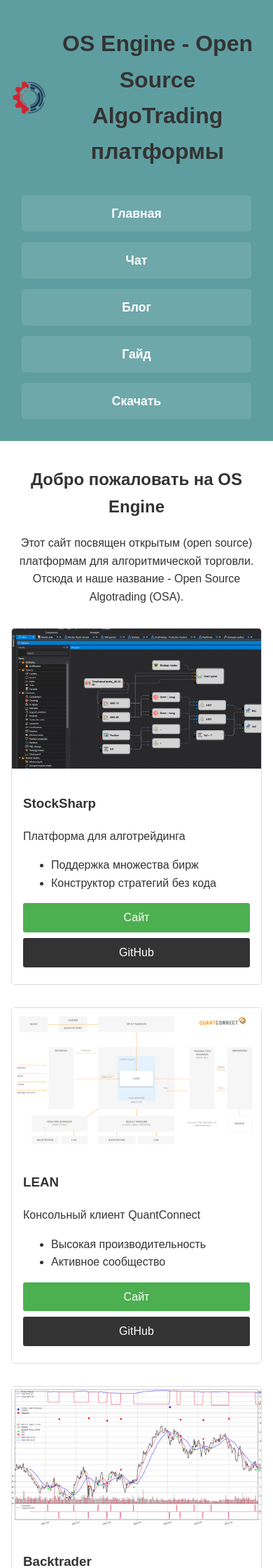
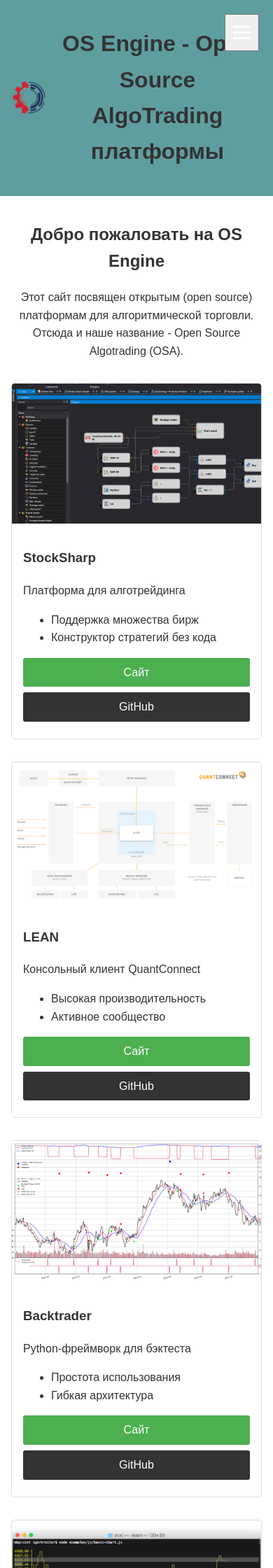
Before and after one commit to osaengine/osaengine.github.io, a Jekyll site: the page built from index.html, in a window 390 px wide. Shown: the top 2240 px of the page at 70% size. Built offline with Jekyll 4.4.1, drawn with Linux system fonts in a browser that asks for light colours.

Commit message:
фиксы

```diff
--- a/_layouts/default.html
+++ b/_layouts/default.html
@@ -18,6 +18,14 @@
             <img src="{{ '/assets/images/logo.png' | relative_url }}" alt="OS Engine Logo">
             <h1>{{ site.title }} - Open Source AlgoTrading платформы</h1>
         </div>
+
+        <input type="checkbox" id="burger" class="burger-checkbox">
+        <button for="burger" class="burger-btn">
+            <span></span>
+            <span></span>
+            <span></span>
+        </button>
+
         <nav>
             <ul>
                 <li><a href="/">Главная</a></li>
--- a/assets/css/style.css
+++ b/assets/css/style.css
@@ -538,6 +538,14 @@
     border: none;
 }
 
+.burger-checkbox {
+    display: none;
+}
+
+.burger-btn {
+    display: none;
+}
+
 @media (min-width: 769px) {
     .project-links {
         position: absolute;
@@ -555,6 +563,25 @@
 }
 
 @media (max-width: 768px) {
+    .burger-btn {
+        display: block;
+        position: absolute;
+        right: 20px;
+        top: 20px;
+        cursor: pointer;
+        padding: 10px;
+        z-index: 3;
+    }
+
+    .burger-btn span {
+        display: block;
+        width: 25px;
+        height: 3px;
+        background-color: #fff;
+        margin: 5px 0;
+        transition: 0.3s;
+    }
+
     .project-grid {
         grid-template-columns: 1fr;
     }
@@ -603,33 +630,45 @@
     }
 
     nav ul {
-        display: flex;
-        flex-direction: column;
-        align-items: center;
-        gap: 15px;
-        margin: 0;
-        padding: 15px;
-        width: 100%;
-        box-sizing: border-box;
+        position: fixed;
+        top: -100%;
+        left: 0;
+        right: 0;
+        background-color: #5f9ea0;
+        transition: 0.3s;
+        box-shadow: 0 2px 5px rgba(0,0,0,0.2);
     }
 
     nav ul li {
+        display: block;
         margin: 0;
-        width: 100%;
-        text-align: center;
+        border-bottom: 1px solid rgba(255,255,255,0.1);
+    }
+
+    nav ul li:last-child {
+        border-bottom: none;
     }
 
     nav ul li a {
         display: block;
-        padding: 12px;
-        background-color: rgba(255, 255, 255, 0.1);
-        border-radius: 5px;
-        width: 100%;
-        box-sizing: border-box;
+        padding: 15px 20px;
+        text-align: center;
     }
 
-    nav ul li a:hover {
-        background-color: rgba(255, 255, 255, 0.2);
+    .burger-checkbox:checked ~ nav ul {
+        top: 70px;
+    }
+
+    .burger-checkbox:checked ~ .burger-btn span:nth-child(1) {
+        transform: rotate(-45deg) translate(-5px, 6px);
+    }
+
+    .burger-checkbox:checked ~ .burger-btn span:nth-child(2) {
+        opacity: 0;
+    }
+
+    .burger-checkbox:checked ~ .burger-btn span:nth-child(3) {
+        transform: rotate(45deg) translate(-5px, -6px);
     }
 
     .post-item {
```
